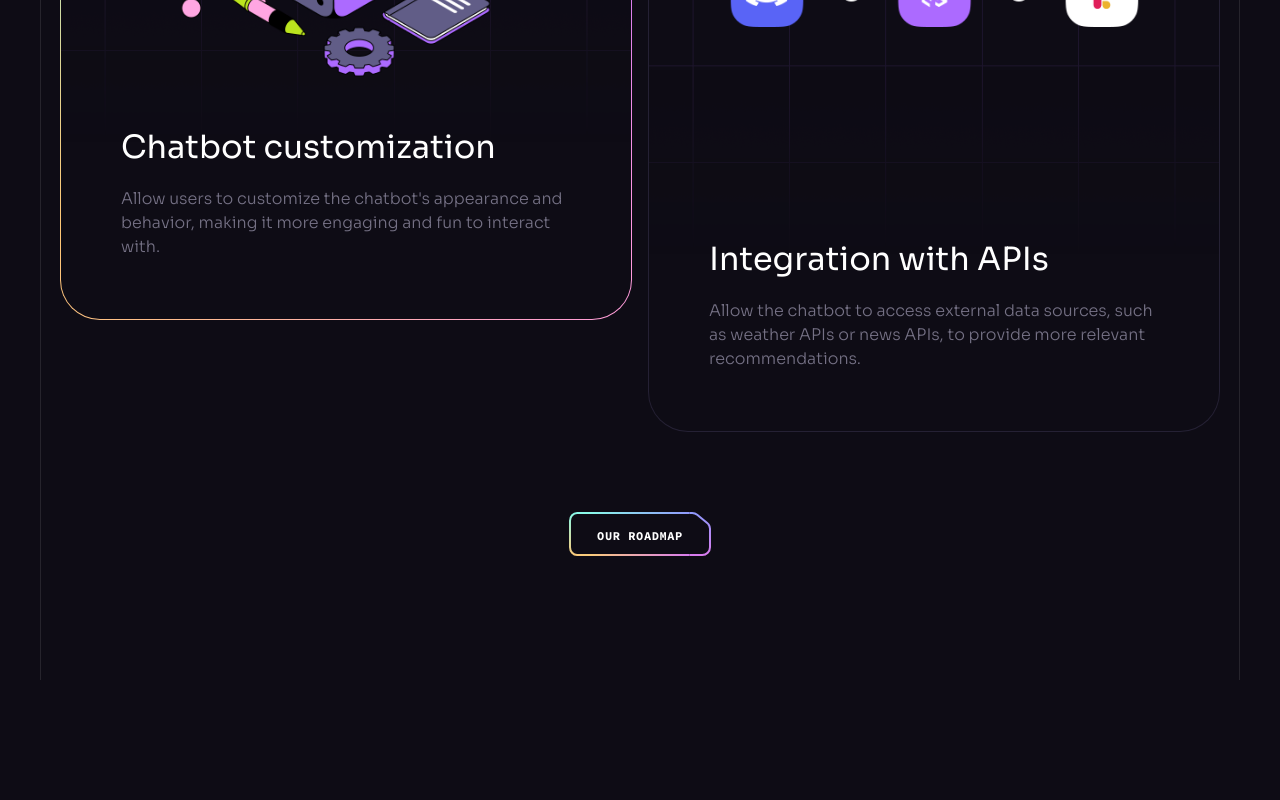
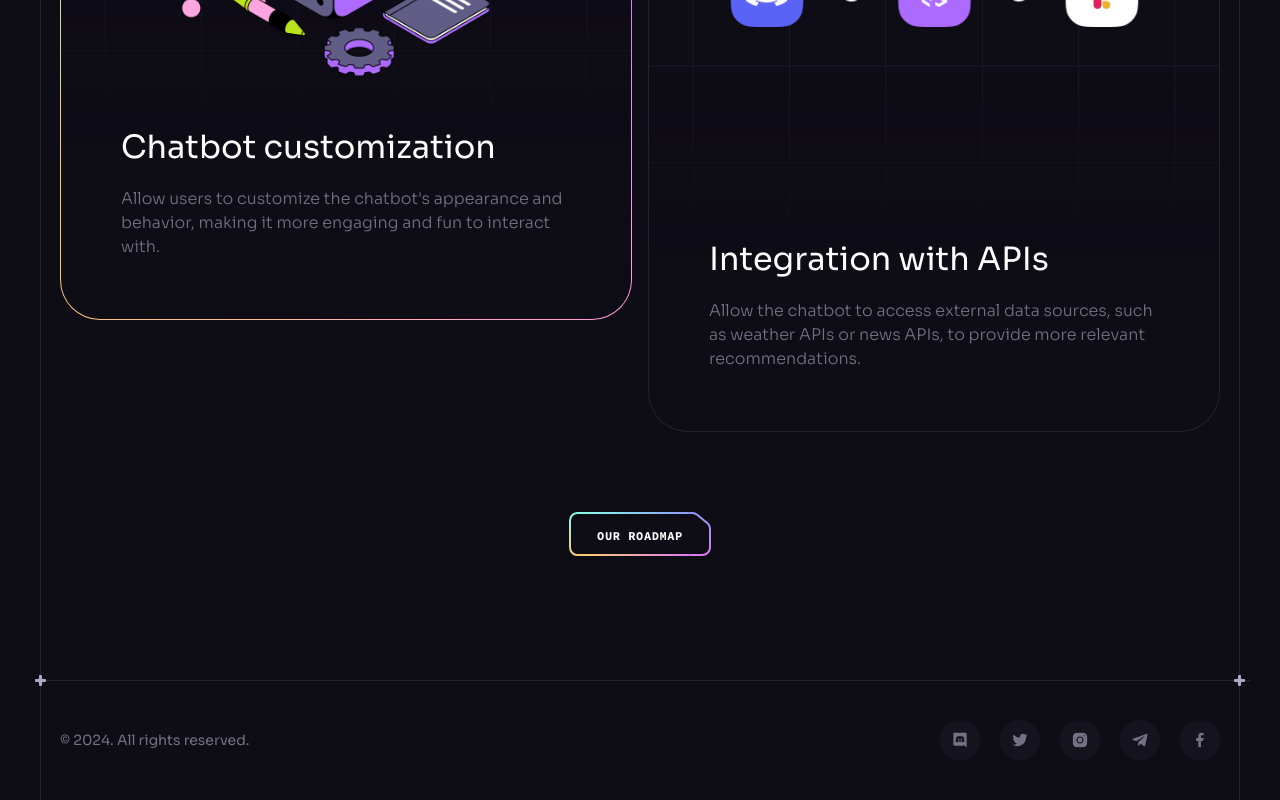
Before and after one commit to nallasuhas/modern_UI, a React (Vite) app: page / in a window 1280 px wide. Shown: the part 8620-9420 px from the top of the page. Before the commit the page ends 9300 px from the top, so only its background shows below. Built offline with nearby package versions, Linux system fonts and the light colour scheme.

Commit message:
added Footer section

```diff
--- a/src/App.jsx
+++ b/src/App.jsx
@@ -6,6 +6,7 @@ import Hero from "./components/Hero"
 import Services from "./components/Services"
 import Pricing from "./components/Pricing"
 import Roadmap from "./components/Roadmap"
+import Footer from "./components/Footer"
 
 function App() {
 
@@ -20,6 +21,7 @@ function App() {
      <Services />
      <Pricing />
      <Roadmap />
+     <Footer />
     </div>
       <ButtonGradient />
     </>
--- /dev/null
+++ b/src/components/Footer.jsx
@@ -0,0 +1,33 @@
+import Section from "./Section"
+import { socials } from "../constants"
+
+function Footer() {
+  return (
+    // a Section with crosses and change the default paddings for Section
+    <Section crosses className="!px-0 !py-10">
+        {/* flex-container, div-wrapper */}
+        <div className="container flex sm:justify-between justify-center items-center gap-10 max-sm:flex-col">
+            {/* flex-item */}
+            <p className="caption text-n-4 lg:block">
+            © {new Date().getFullYear()}. All rights reserved.
+            </p>
+            {/* flex-item, flex-container*/}
+            <ul className="flex gap-5 flex-wrap">
+                {/* flex-item, an anchor containing social-icon */}
+                {socials.map((item) => (
+                    <a
+                    key={item.id}
+                    href={item.url}
+                    className="flex items-center justify-center w-10 h-10 bg-n-7 rounded-full transition-colors hover:bg-n-6"
+                    >
+                        <img src={item.iconUrl} width={16} height={16} alt={item.title} />
+                    </a>
+                ))}
+            </ul>
+        </div>
+
+    </Section>
+  )
+}
+
+export default Footer
```
